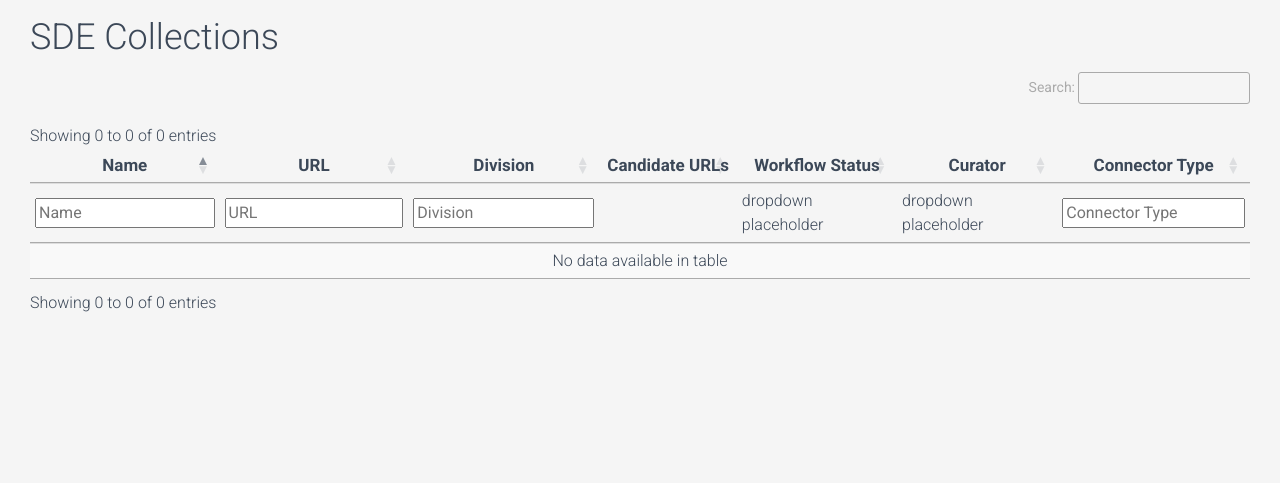
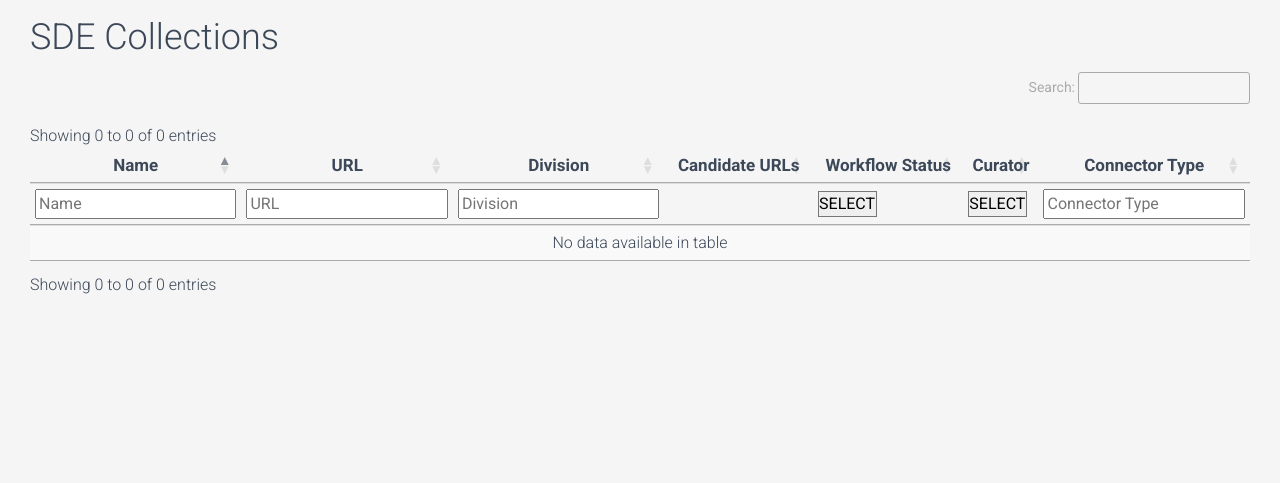
Before and after one commit to NASA-IMPACT/COSMOS, a Django app: template sde_indexing_helper/templates/sde_collections/collection_list.html in a window 1280 px wide. Shown: the part 74-557 px from the top of the page. Run offline with Django 4.2, Linux system fonts and the light colour scheme; the template is opened without the code that fills it, so the values that code supplies are empty; some libraries are stand-ins or nearby versions.

Commit message:
removing duplicate code and adding placeholders

```diff
--- a/sde_indexing_helper/static/js/candidate_url_list.js
+++ b/sde_indexing_helper/static/js/candidate_url_list.js
@@ -32,7 +32,6 @@ function initializeDataTable() {
     scrollY: true,
     lengthMenu: [25, 50, 100, 500],
     pageLength: 100,
-    orderCellsTop: true,
     serverSide: true,
     stateSave: true,
     searchDelay: 1000,
@@ -140,7 +139,6 @@ function initializeDataTable() {
   var exclude_patterns_table = $("#exclude_patterns_table").DataTable({
     scrollY: true,
     serverSide: true,
-    orderCellsTop: true,
     lengthMenu: [25, 50, 100, 500],
     orderCellsTop: true,
     pageLength: 100,
@@ -208,8 +206,6 @@ function initializeDataTable() {
 
   var include_patterns_table = $("#include_patterns_table").DataTable({
     scrollY: true,
-    serverSide: true,
-    orderCellsTop: true,
     lengthMenu: [25, 50, 100, 500],
     pageLength: 100,
     orderCellsTop: true,
@@ -274,7 +270,6 @@ function initializeDataTable() {
   var title_patterns_table = $("#title_patterns_table").DataTable({
     scrollY: true,
     serverSide: true,
-    orderCellsTop: true,
     lengthMenu: [25, 50, 100, 500],
     pageLength: 100,
     orderCellsTop: true,
@@ -341,7 +336,6 @@ function initializeDataTable() {
   ).DataTable({
     scrollY: true,
     serverSide: true,
-    orderCellsTop: true,
     lengthMenu: [25, 50, 100, 500],
     orderCellsTop: true,
     pageLength: 100,
--- a/sde_indexing_helper/static/js/collection_list.js
+++ b/sde_indexing_helper/static/js/collection_list.js
@@ -17,6 +17,9 @@ let table = $("#collection_table").DataTable({
       },
     },
   ],
+  initComplete: function (data) {
+    // logic for dropdown filters here
+  },
   columnDefs: [
     {
       searchPanes: {
--- a/sde_indexing_helper/templates/sde_collections/collection_list.html
+++ b/sde_indexing_helper/templates/sde_collections/collection_list.html
@@ -29,8 +29,8 @@
                 <td ><input class="table_filter_row_input" type="text" id="urlFilter" placeholder="URL" /></td>
                 <td ><input class="table_filter_row_input" type="text" id="divisionFilter" placeholder="Division" /></td>
                 <td ></td>
-                <td >dropdown placeholder</td>
-                <td >dropdown placeholder</td>
+                <td ><select class="dropdown-4 select-dropdown"><option value="">SELECT</option></select></td>
+                <td ><select class="dropdown-5 select-dropdown"><option value="">SELECT</option></select></td>
                 <td ><input class="table_filter_row_input" type="text" id="connectorTypeFilter" placeholder="Connector Type" /></td>
             </tr>
         </thead>
```
